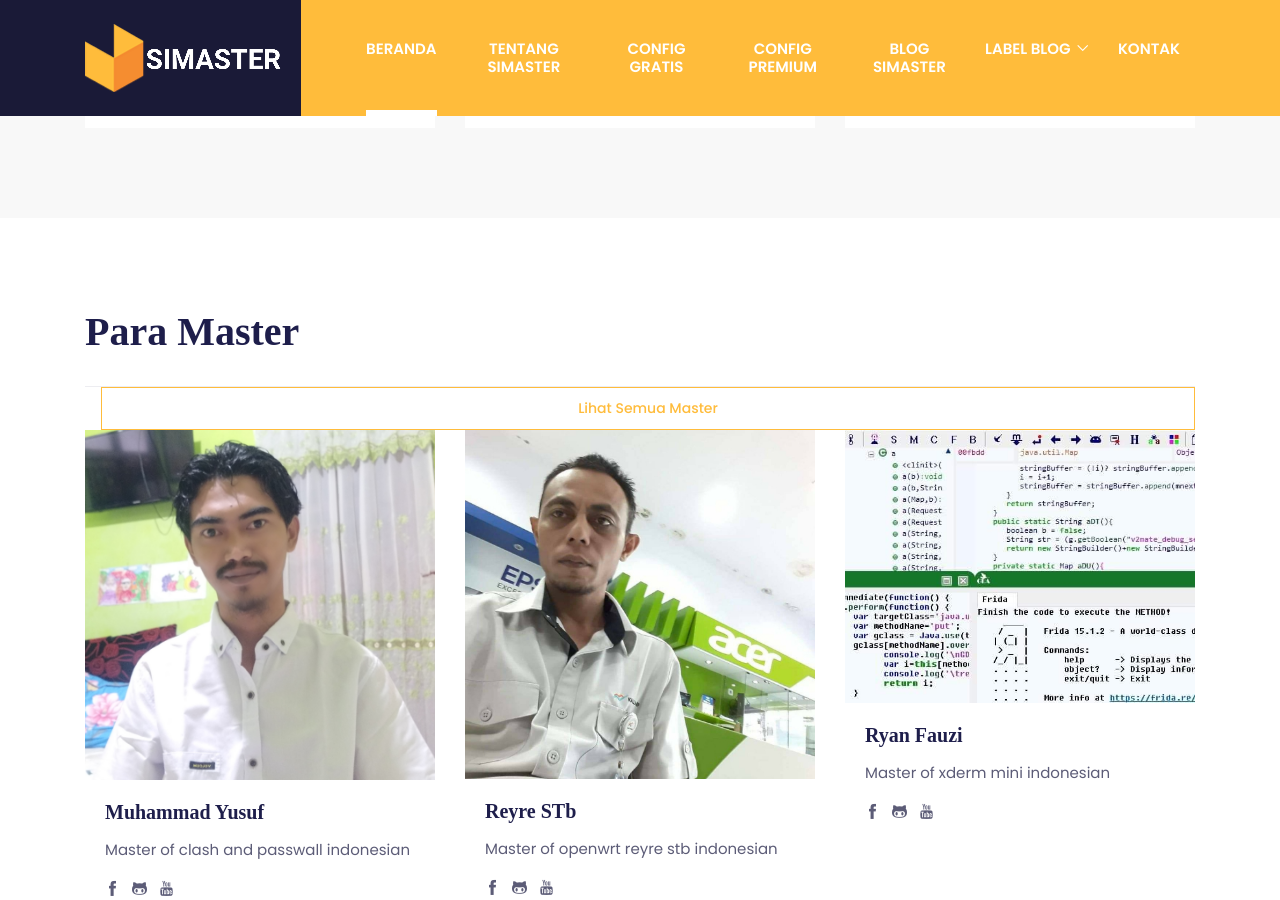
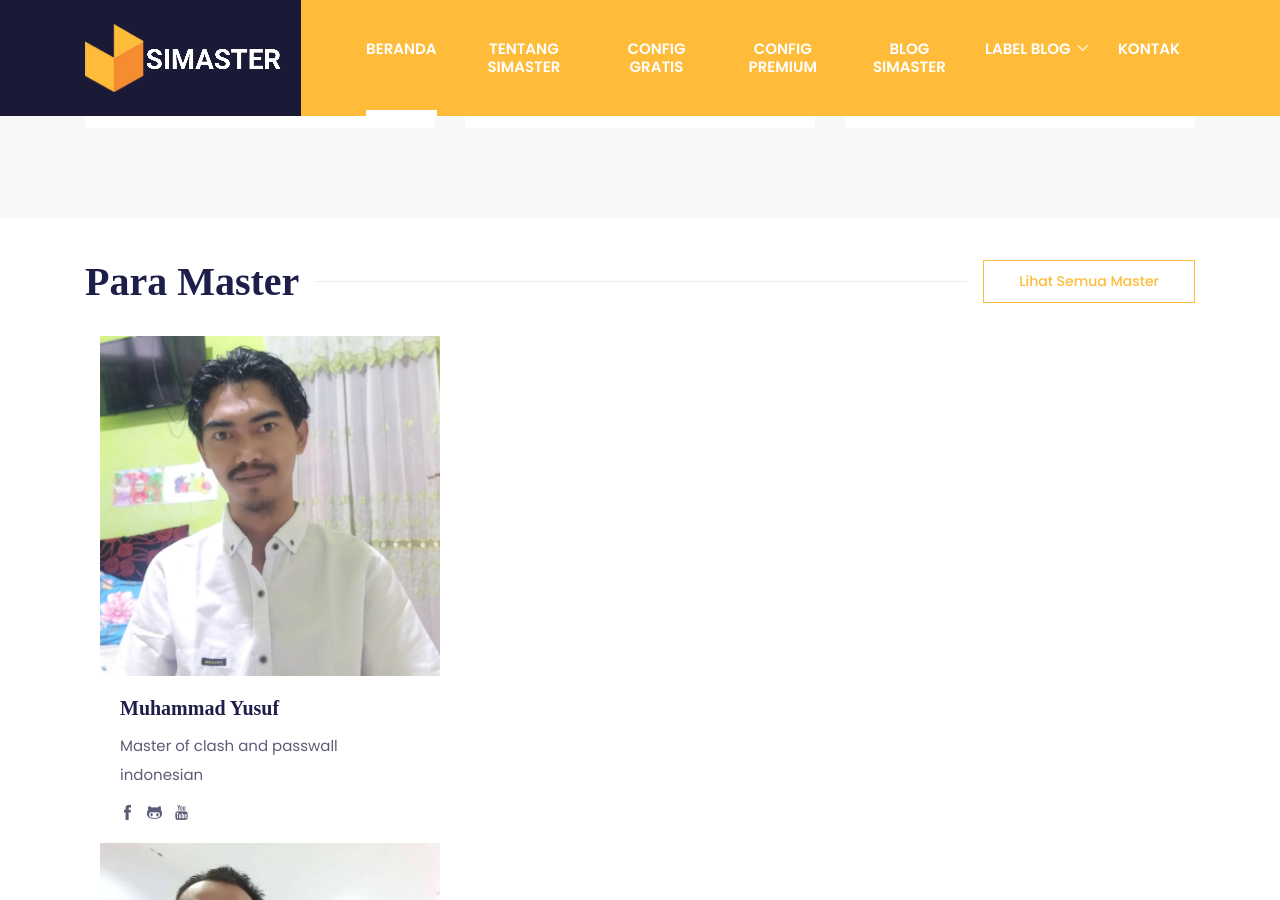
Before and after one commit to mwnsofficial/simastertutorials.github.io, a Jekyll site: the page built from index.html, in a window 1280 px wide and 900 px high, scrolled down 4263 px. Built offline with Jekyll 4.4.1, drawn with Linux system fonts in a browser that asks for light colours; some web fonts are replaced; the list of posts is cut into pages by our own code.

Commit message:
Update mentor.html

```diff
--- a/_includes/mentor.html
+++ b/_includes/mentor.html
@@ -1,14 +1,17 @@
 <!-- teachers -->
-<section class="section">
+<section class="section-sm">
   <div class="container">
-    <div class="row justify-content-center">
+    <div class="row">
       <div class="col-12">
-        <h2 class="section-title">Para Master</h2>
-         <div class="border-top w-100 border-primary d-none d-sm-block"></div>
+        <div class="d-flex align-items-center section-title justify-content-between">
+          <h2 class="mb-0 text-nowrap mr-3">Para Master</h2>
+          <div class="border-top w-100 border-primary d-none d-sm-block"></div>
           <div>
             <a href="/para-master.html" class="btn btn-sm btn-outline-primary ml-sm-3 d-none d-sm-block">Lihat semua master</a>
           </div>
+        </div>
       </div>
+    </div>
       <!-- teacher -->
       <div class="col-lg-4 col-sm-6 mb-5 mb-lg-0">
         <div class="card border-0 rounded-0 hover-shadow">
```
